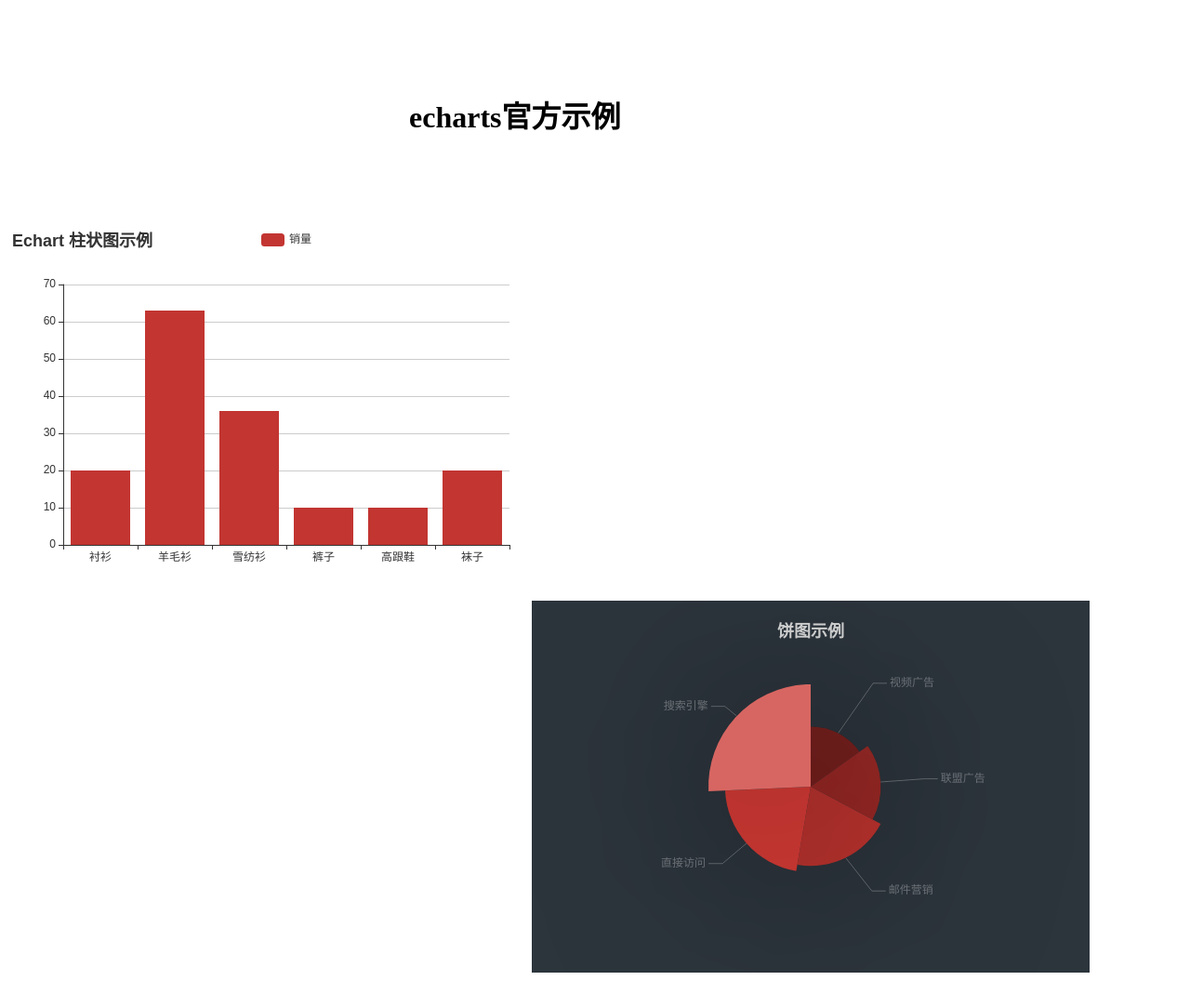
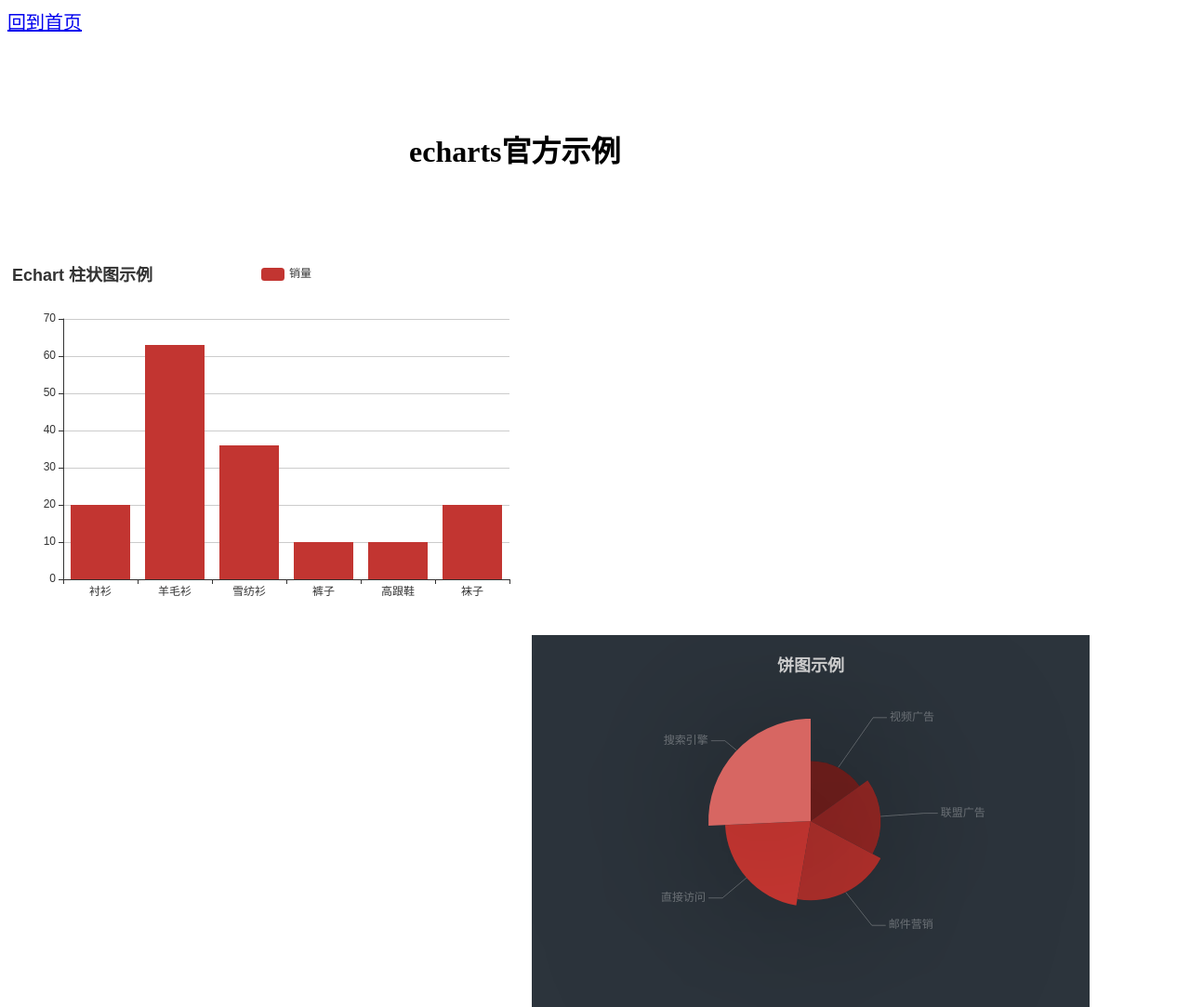
Before and after one commit to lanxin1234/homepage, a plain HTML site: page echarts.html in a window 1280 px wide. Shown: the top 1083 px of the page at 93% size. Before the commit the page ends 1046 px from the top, so only its background shows below. Drawn offline with Linux system fonts and the light colour scheme.

Commit message:
Add files via upload

```diff
--- a/echarts.html
+++ b/echarts.html
@@ -21,10 +21,14 @@
 			margin:100px 0px;
 			margin-left:-200px;
 		}
+        a{
+            font-size: 20px;
+        }
 	</style>
 	<script src="js/echarts.min.js"></script>
 </head>
 <body>
+<a href="faxian.html" id="ziyuanku">回到首页</a>
 <h1>echarts官方示例</h1>
 	<!-- 具有一个承载图表的盒子 -->
 	<div id="main" class="box"></div>
@@ -121,6 +125,11 @@
 };
 		// 使用刚指定的配置和数据显示图表
 		myChart1.setOption(option1);
+        //回到资源库的链接路由
+        // var a  = document.getElementById("ziyuanku");
+        // a.onclick = function(){
+        //     console.log(a.setAttribute("href","faxian.html"));
+        // }
 	</script>
 </body>
 </html>
```
